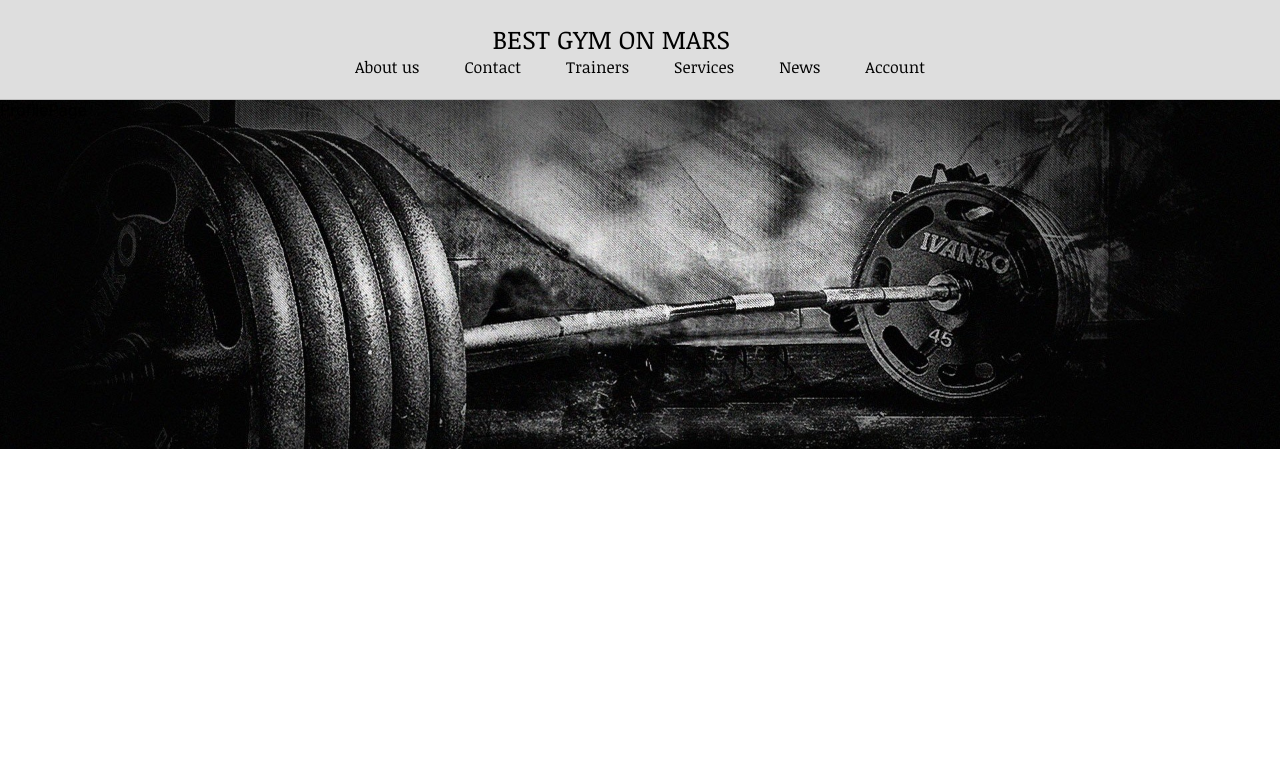
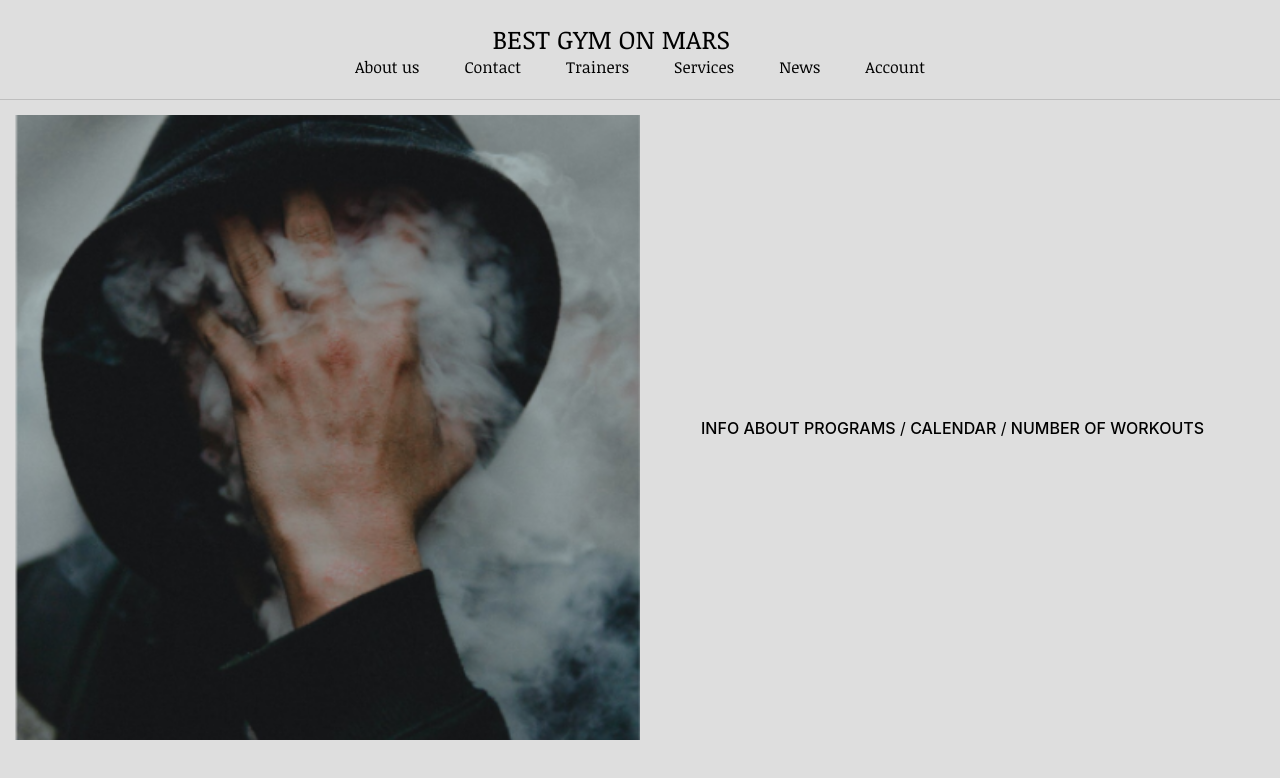
Before and after one commit to vmariiechko/sport-club, a React (Create React App) app in the folder client/: page /profile in a window 1280 px wide. Shown: the top 778 px of the page. Built offline with nearby package versions, Linux system fonts and the light colour scheme.

Commit message:
autoscroll fixed, profilePage

```diff
--- a/client/src/components/Content/Content.js
+++ b/client/src/components/Content/Content.js
@@ -1,12 +1,19 @@
-import React from 'react';
+import React, { useEffect, useRef } from 'react';
 import { Route, Switch } from 'react-router';
 import HomePage from '../../pages/HomePage/HomePage';
 import ProfilePage from '../../pages/ProfilePage/ProfilePage';
 import classes from './Content.module.css';
 
+export const contentBlockId = 'BlockWithScroll';
+
 const Content = () => {
+    const ContentDiv = useRef(null);
+
+    useEffect(() => {
+        ContentDiv.current.addEventListener('scroll', () => console.log(true))
+    }, []);
     return (
-        <div className={classes.Content} id='BlockWithScroll'>
+        <div ref={ContentDiv} className={classes.Content} id={contentBlockId}>
             <Switch>
                 <Route exact path='/' component={HomePage}/>
                 <Route exact path='/profile' component={ProfilePage}/>
--- a/client/src/components/Content/Content.module.css
+++ b/client/src/components/Content/Content.module.css
@@ -5,7 +5,7 @@
     background-color: #dedede;
     background: url("../../assets/images/gym-wallpaper-3.jpg") no-repeat;
     background-size: 100%, cover;
-    overflow-y: scroll;
+    overflow-y: auto;
 }
 
 @media (max-width: 500px) {
--- a/client/src/components/Navbar/Navbar.js
+++ b/client/src/components/Navbar/Navbar.js
@@ -40,7 +40,7 @@ const Navbar = ({isMobile, setScrollTo}) => {
                 <Link onClick={() => navbarActions(toTrainersBlock)} to='/'>Trainers</Link>
                 <Link onClick={() => navbarActions(toServicesBlock)} to='/'>Services</Link>
                 <Link onClick={() => navbarActions(toNewsBlock)} to='/'>News</Link>
-                <Link to='/profile'>Account</Link>
+                <Link onClick={() => setIsNavbarOpened(false)} to='/profile'>Account</Link>
             </div>
             <div
                 ref={layoutDiv}
--- a/client/src/components/Team/Trainer/Trainer.js
+++ b/client/src/components/Team/Trainer/Trainer.js
@@ -1,11 +1,18 @@
-import React from 'react';
+import React, { useEffect, useState } from 'react';
+import imageParams from '../../../imageParams';
 import classes from './Trainer.module.css';
 
 const Trainer = ({image}) => {
+    const [params, setParams] = useState(null);
+
+    useEffect(() => {
+        imageParams(image).then(params => setParams(params));
+    }, []);
+
     return (
         <div className={classes.Trainer}>
             <div className={classes.Image}>
-                <img src={image} alt=''/>
+                <img style={params} src={image} alt=''/>
             </div>
             <div className={classes.Data}>
                 <h5>blaldvv</h5>
--- a/client/src/components/Team/Trainer/Trainer.module.css
+++ b/client/src/components/Team/Trainer/Trainer.module.css
@@ -12,8 +12,6 @@
 }
 
 .Image img {
-    min-width: 100%;
-    height: 100%;
     position: absolute;
     top: 50%;
     left: 50%;
--- /dev/null
+++ b/client/src/imageParams.js
@@ -0,0 +1,34 @@
+function imageParams(data) {
+    return new Promise((res, rej) => {
+        if (typeof(data) === 'string') {
+            solve(data).then(params => res(params));
+        } else {
+            if (!data.length) res(data);
+
+            for (let i = 0; i < data.length; ++i){
+                solve(data[i].picture).then((params) => {
+                    data[i].params = params;
+
+                    if (i+1 === data.length) res(data);
+                });
+            }
+        }
+
+        function solve(src) {
+            let img = document.createElement('img');
+            img.src = src;
+            return new Promise((resolve) => {
+                img.onload = () => {
+                    resolve(
+                        img.width >= img.height ?
+                        {height: '100%', minWidth: '100%', width: 'none', minHeight: 'none'}
+                        :
+                        {height: 'none', minWidth: 'none', width: '100%', minHeight: '100%'}
+                    );
+                }
+            });
+        }
+    });
+}
+
+export default imageParams;
--- a/client/src/pages/HomePage/HomePage.js
+++ b/client/src/pages/HomePage/HomePage.js
@@ -7,6 +7,10 @@ import Team from '../../components/Team/Team';
 import classes from './HomePage.module.css';
 
 const HomePage = () => {
+    const onChildDidMount = () => {
+        console.log('Child component was mounted!');
+        // do something else
+      };
     return (
         <div className={classes.HomePage}>
             <div className={classes.HomePageInner}>
@@ -14,7 +18,7 @@ const HomePage = () => {
                 <Intro />
                 <Team />
                 <Services />
-                <Blog />
+                <Blog callback={onChildDidMount} />
             </div>
         </div>
     );
--- a/client/src/pages/ProfilePage/ProfilePage.js
+++ b/client/src/pages/ProfilePage/ProfilePage.js
@@ -1,9 +1,33 @@
-import React from 'react';
+import React, { useEffect, useState } from 'react';
+import classes from './ProfilePage.module.css';
+import profileImage from '../../assets/images/profileImage.png';
+import imageParams from '../../imageParams';
 
 const ProfilePage = () => {
+    const [profileImgParams, setProfileImgParams] = useState(null);
+
+    useEffect(() => {
+        imageParams(profileImage).then(params => setProfileImgParams(params));
+    }, []);
+
     return (
-        <div>
-            ProfilePage
+        <div className={classes.ProfilePage}>
+            <div className={classes.ProfilePageInner}>
+                <div className={classes.Avatar}>
+                    <div className={classes.AvatarInner}>
+                        <img style={profileImgParams} src={profileImage} alt='' />
+                    </div>
+                </div>
+                <div className={classes.Menu}>
+                    <div className={classes.MenuInner}>
+                        <p>
+                            <span>INFO ABOUT PROGRAMS</span> /
+                            <span> CALENDAR</span> /
+                            <span> NUMBER OF WORKOUTS</span>
+                        </p>
+                    </div>
+                </div>
+            </div>
         </div>
     );
 };
--- a/client/src/pages/ProfilePage/ProfilePage.module.css
+++ b/client/src/pages/ProfilePage/ProfilePage.module.css
@@ -0,0 +1,61 @@
+.ProfilePage {
+    height: 100%;
+    background-color: #dedede;
+    padding: 15px;
+}
+
+.ProfilePageInner {
+    display: flex;
+    flex-flow: row wrap;
+    justify-content: center;
+    align-items: center;
+    width: 100%;
+    max-width: 1280px;
+    margin: 0 auto;
+    background-color: #dedede;
+}
+
+.Avatar, .Menu {
+    width: 50%;
+    min-width: 255px;
+    min-height: 255px;
+}
+
+.AvatarInner, .MenuInner {
+    position: relative;
+    height: 0;
+    padding-top: 100%;
+    overflow: hidden;
+}
+
+.AvatarInner > img {
+    position: absolute;
+    top: 50%;
+    left: 50%;
+    transform: translate(-50%, -50%);
+}
+
+.MenuInner {
+    display: flex;
+    justify-content: center;
+    align-items: center;
+}
+
+.MenuInner > p {
+    position: absolute;
+    top: 50%;
+    left: 50%;
+    transform: translate(-50%, -50%);
+    width: 100%;
+    text-align: center;
+}
+
+.MenuInner > p > span {
+    cursor: pointer;
+    font-weight: 500;
+}
+
+.MenuInner > p > span:hover {
+    border-bottom: 1px solid #000;
+    font-weight: 700;
+}
--- a/client/src/scrollTo.js
+++ b/client/src/scrollTo.js
@@ -1,3 +1,6 @@
+import {contentBlockId} from './components/Content/Content';
+
 export default function(offset) {
-    document.querySelector('#BlockWithScroll').scrollTo({top: offset - 100, behavior: 'smooth', block: 'center'});
+    const div = document.querySelector(`#${contentBlockId}`);
+    div.scrollTo({top: offset - div.getBoundingClientRect().top, behavior: 'smooth', block: 'center'});
 }
```
Also changed, not shown: client/src/assets/images/profileImage.png (added), 16 other files (tests, documents, lock files or other folders).
